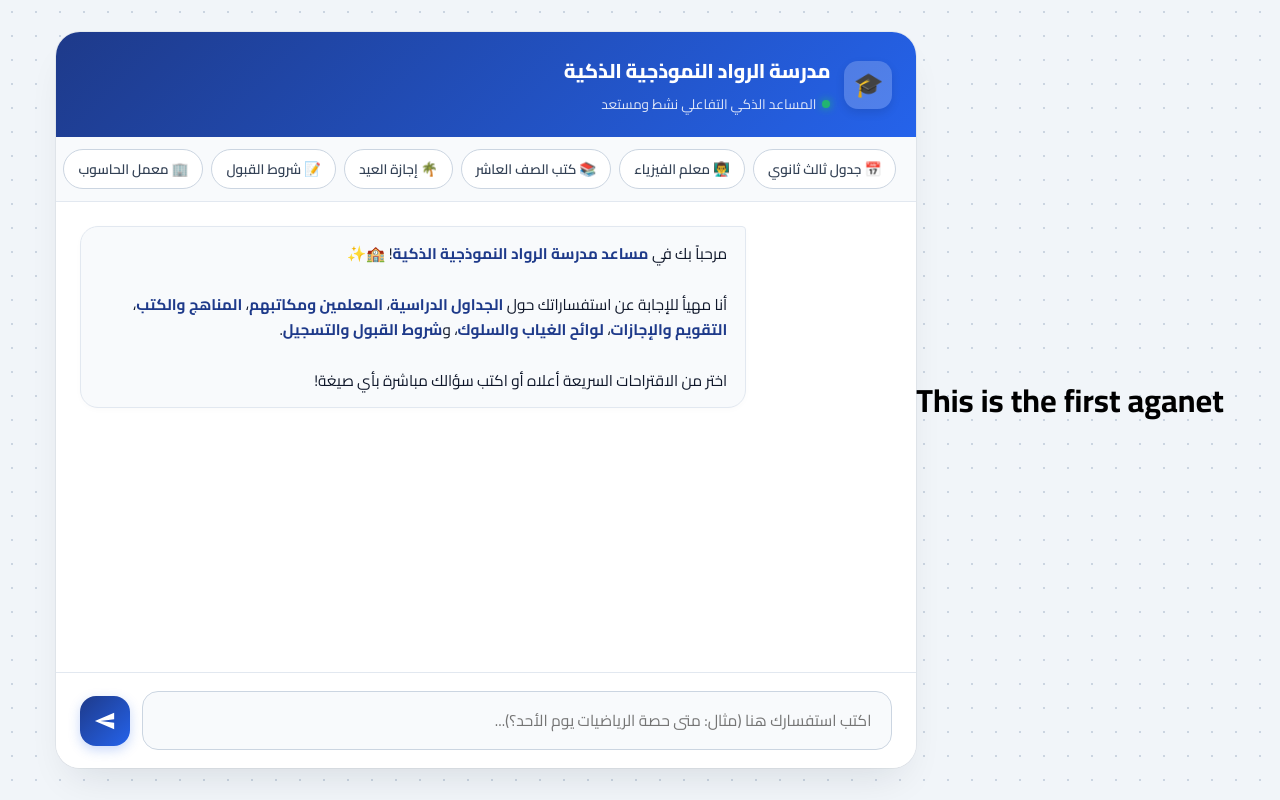
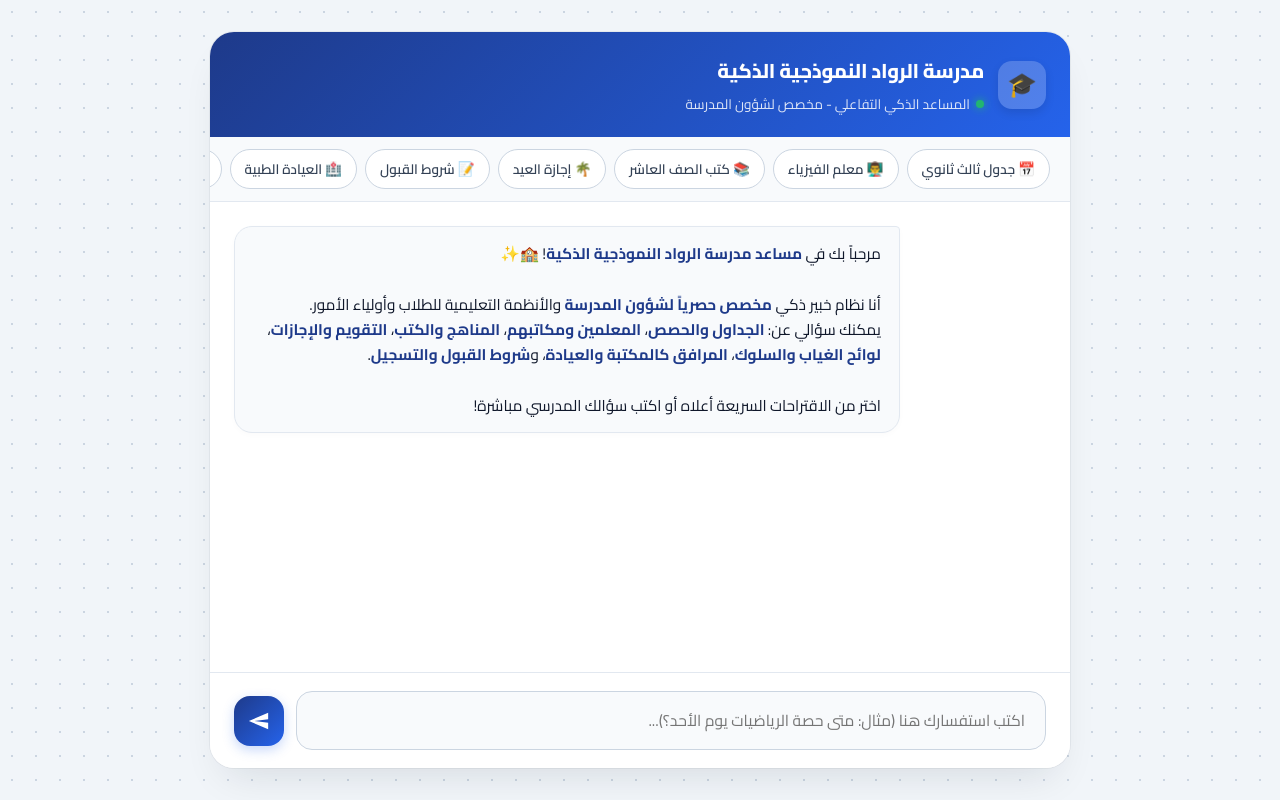
Before and after one commit to ayham-475/schoole-ai, a Django app: page / in a window 1280 px wide. Run offline with Django 5.2, Linux system fonts and the light colour scheme.

Commit message:
Enforce school-only domain, remove computer lab, add user feedback, and write full project documentation

```diff
--- a/knowledge_base/facts/school_profile.json
+++ b/knowledge_base/facts/school_profile.json
@@ -103,18 +103,9 @@
       "details_and_rules": "يُسمح باستعارة كتابين كحد أقصى لمدة أسبوعين، ويُمنع إدخال المأكولات والمشروبات."
     },
     {
-      "id": "FAC_LAB_AI",
-      "name": "معمل الذكاء الاصطناعي والحاسوب",
-      "aliases": ["المعمل", "مختبر الحاسب", "معمل الحاسب", "الكمبيوتر", "الذكاء الاصطناعي"],
-      "location": "مبنى (أ) - الدور الثالث - القاعة 302",
-      "operating_hours": "حسب جدول الحصص والأنشطة المعتمد",
-      "responsible_person": "م. علي خالد",
-      "details_and_rules": "يمنع تشغيل وسائط التخزين الخارجية دون فحص أمني."
-    },
-    {
       "id": "FAC_CLINIC",
       "name": "العيادة الطبية المدرسية",
-      "aliases": ["العيادة", "المرض", "تعبان", "دكتورة", "اسعاف", "طوارئ", "طبيب"],
+      "aliases": ["العيادة", "المرض", "تعبان", "دكتورة", "اسعاف", "طوارئ", "طبيب", "العيادة الطبية"],
       "location": "بجوار البوابة الرئيسية للمدرسة",
       "operating_hours": "07:30 صباحاً - 02:00 ظهراً",
       "responsible_person": "د. ريم فاروق (طبيبة مقيمة)",
--- a/templates/index.html
+++ b/templates/index.html
@@ -366,8 +366,6 @@
     </style>
 </head>
 <body>
-    <h1>This is the first aganet</h1>
-
     <div class="chat-app">
         <!-- الرأس -->
         <header class="chat-header">
@@ -375,7 +373,7 @@
                 <div class="brand-icon">🎓</div>
                 <div class="brand-info">
                     <h1>مدرسة الرواد النموذجية الذكية</h1>
-                    <p><span class="status-dot"></span> المساعد الذكي التفاعلي نشط ومستعد</p>
+                    <p><span class="status-dot"></span> المساعد الذكي التفاعلي - مخصص لشؤون المدرسة</p>
                 </div>
             </div>
         </header>
@@ -387,7 +385,7 @@
             <div class="chip" onclick="askQuick('ما هي كتب الصف العاشر؟')">📚 كتب الصف العاشر</div>
             <div class="chip" onclick="askQuick('متى إجازة عيد الفطر؟')">🌴 إجازة العيد</div>
             <div class="chip" onclick="askQuick('ما هي شروط تسجيل طالب جديد؟')">📝 شروط القبول</div>
-            <div class="chip" onclick="askQuick('أين يقع معمل الحاسوب؟')">🏢 معمل الحاسوب</div>
+            <div class="chip" onclick="askQuick('أين تقع العيادة الطبية المدرسية وما هي مواعيدها؟')">🏥 العيادة الطبية</div>
             <div class="chip" onclick="askQuick('ما هي عقوبة الهروب من المدرسة؟')">⚖️ عقوبة الهروب</div>
             <div class="chip" onclick="askQuick('أين تقع المدرسة وما هو رقم التواصل؟')">📞 رقم وعنوان المدرسة</div>
         </div>
@@ -397,8 +395,9 @@
             <div class="message-row bot-row">
                 <div class="bubble bot-bubble">
                     مرحباً بك في <strong>مساعد مدرسة الرواد النموذجية الذكية</strong>! 🏫✨<br><br>
-                    أنا مهيأ للإجابة عن استفساراتك حول <strong>الجداول الدراسية</strong>، <strong>المعلمين ومكاتبهم</strong>، <strong>المناهج والكتب</strong>، <strong>التقويم والإجازات</strong>، <strong>لوائح الغياب والسلوك</strong>، و<strong>شروط القبول والتسجيل</strong>.<br><br>
-                    اختر من الاقتراحات السريعة أعلاه أو اكتب سؤالك مباشرة بأي صيغة!
+                    أنا نظام خبير ذكي <strong>مخصص حصرياً لشؤون المدرسة</strong> والأنظمة التعليمية للطلاب وأولياء الأمور.<br>
+                    يمكنك سؤالي عن: <strong>الجداول والحصص</strong>، <strong>المعلمين ومكاتبهم</strong>، <strong>المناهج والكتب</strong>، <strong>التقويم والإجازات</strong>، <strong>لوائح الغياب والسلوك</strong>، <strong>المرافق كالمكتبة والعيادة</strong>، و<strong>شروط القبول والتسجيل</strong>.<br><br>
+                    اختر من الاقتراحات السريعة أعلاه أو اكتب سؤالك المدرسي مباشرة!
                 </div>
             </div>
         </div>
@@ -511,10 +510,19 @@
                     }
                     metaHtml += `</div>`;
 
+                    const feedbackHtml = `
+                        <div class="feedback-container" style="margin-top: 10px; padding-top: 8px; border-top: 1px dashed #e2e8f0; display: flex; align-items: center; gap: 8px; font-size: 0.8rem; color: #64748b;">
+                            <span>هل الإجابة دقيقة؟</span>
+                            <button onclick="handleFeedback(this, true)" style="background: #f8fafc; border: 1px solid #cbd5e1; border-radius: 12px; padding: 2px 8px; cursor: pointer; font-size: 0.8rem;" title="نعم، مفيدة">👍 مفيدة</button>
+                            <button onclick="handleFeedback(this, false)" style="background: #f8fafc; border: 1px solid #cbd5e1; border-radius: 12px; padding: 2px 8px; cursor: pointer; font-size: 0.8rem;" title="غير مفيدة">👎 غير مفيدة</button>
+                        </div>
+                    `;
+
                     botRow.innerHTML = `
                         <div class="bubble bot-bubble">
                             ${formattedAns}
                             ${metaHtml}
+                            ${feedbackHtml}
                         </div>
                     `;
                 } else {
@@ -547,10 +555,15 @@
             }
         }
 
-        function escapeHtml(text) {
-            const div = document.createElement('div');
-            div.textContent = text;
-            return div.innerHTML;
+        function handleFeedback(buttonElement, isPositive) {
+            const container = buttonElement.closest('.feedback-container');
+            if (container) {
+                if (isPositive) {
+                    container.innerHTML = `<span style="color: #10b981; font-weight: bold;">✨ شكراً لتقييمك الإيجابي! نسعد بخدمتك دائماً.</span>`;
+                } else {
+                    container.innerHTML = `<span style="color: #f59e0b; font-weight: bold;">📝 شكراً لملاحظتك! سنعمل على تحسين دقة الإجابة في قواعد المعرفة.</span>`;
+                }
+            }
         }
     </script>
 </body>
--- a/test_api.py
+++ b/test_api.py
@@ -24,9 +24,10 @@ test_queries = [
     "ايش عقوبة الهروب من المدرسة؟",
     "كم نسبة توزيع درجات النهائي؟",
     "ابغى اسجل ولدي في المدرسة ايش الشروط؟",
-    "وين معمل الحاسوب؟",
+    "وين العيادة الطبية المدرسية وما هي مواعيدها؟",
     "عندي عذر طبي كيف اقدمه وكم مهلة التقديم؟",
-    "ايش شروط الانضمام للوحة الشرف؟"
+    "ايش شروط الانضمام للوحة الشرف؟",
+    "كيف أطبخ كبسة دجاج في البيت؟"
 ]
 
 print("=" * 70)
```
Also changed, not shown: ai_engine/inference_engine.py (+7 -8 lines), ai_engine/nlp_processor.py (+5 -5 lines), README.md, db.sqlite3.
